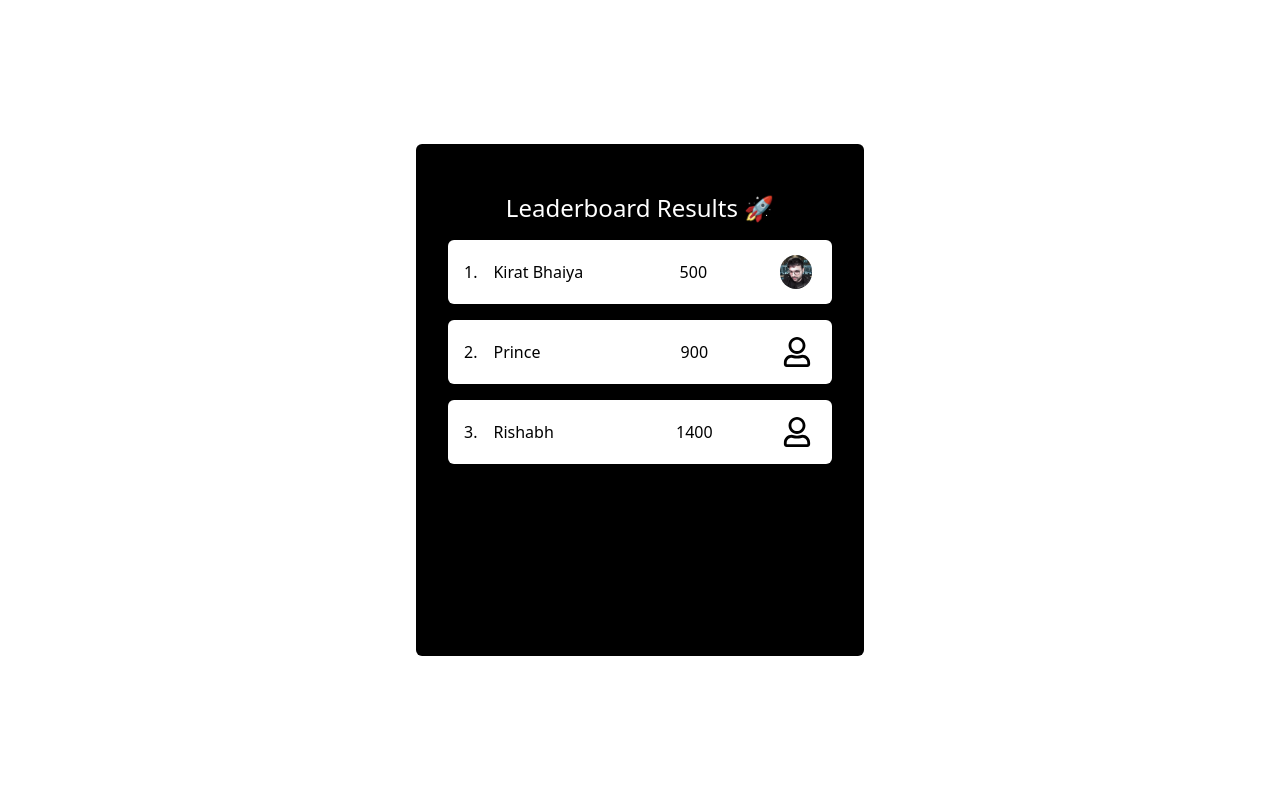
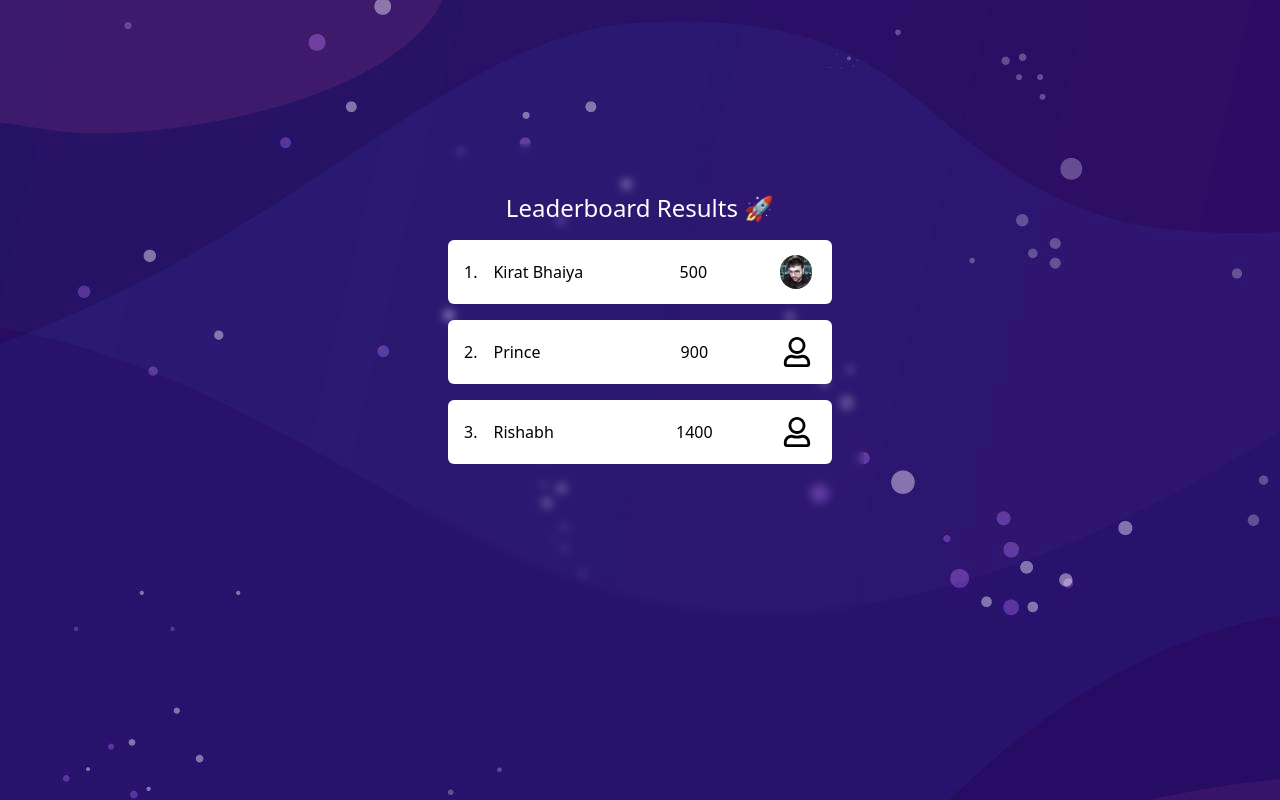
Before and after one commit to hkirat/quiz-app-next, a React (Vite) app: page / in a window 1280 px wide. Built offline with nearby package versions, Linux system fonts and the light colour scheme.

Commit message:
Added BG image

```diff
--- a/src/App.tsx
+++ b/src/App.tsx
@@ -2,7 +2,7 @@ import Leaderboard from "./pages/Leaderboard";
 
 function App() {
     return (
-        <div className="flex justify-center items-center h-screen">
+        <div className="flex justify-center items-center h-screen bg-bg-image">
             <Leaderboard />
         </div>
     );
--- a/src/pages/Leaderboard.tsx
+++ b/src/pages/Leaderboard.tsx
@@ -5,11 +5,11 @@ function Leaderboard() {
     leaderboardData.sort((a, b) => a.points - b.points);
 
     return (
-        <div className="bg-black text-white p-8 rounded-md">
+        <div className="bg-[rgba(255, 255, 255, 0.2)] text-white p-8 rounded-[16px] backdrop-blur-sm">
             <h1 className="text-2xl text-center my-4">
                 Leaderboard Results 🚀
             </h1>
-            <div className="overflow-y-scroll h-96">
+            <div className=" h-96">
                 {leaderboardData.map((el, index) => (
                     <Card
                         sno={index + 1}
--- a/tailwind.config.js
+++ b/tailwind.config.js
@@ -2,7 +2,11 @@
 export default {
     content: ["./index.html", "./src/**/*.{js,ts,jsx,tsx}"],
     theme: {
-        extend: {},
+        extend: {
+            backgroundImage: {
+                "bg-image": "url('/bg.jpg')",
+            },
+        },
     },
     plugins: [],
 };
```
Also changed, not shown: public/bg.jpg (added).
